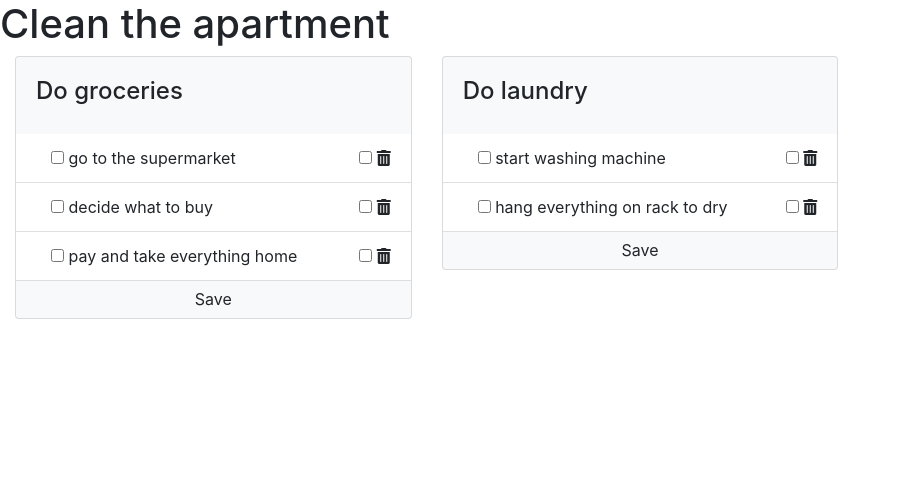
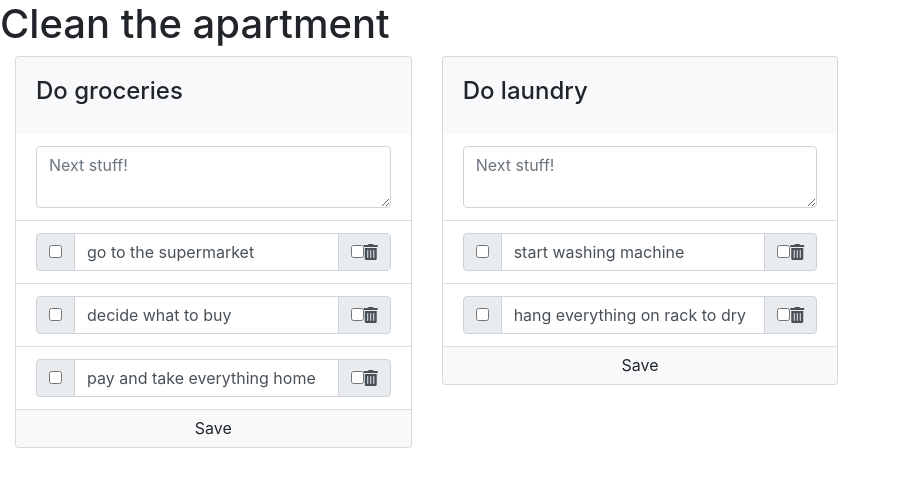
Before and after one commit to Frejasari/productivity, a Node server app: page /project/show/60000000000000000000000a in a window 1280 px wide. Shown: the top 487 px of the page, without its empty margins (0-899 px from the left). Run offline with Node 20, Linux system fonts and the light colour scheme; data comes from the database, SQL or seed files in the repository; style sheets or scripts are compiled from the project's sources; some libraries are stand-ins or nearby versions.

Commit message:
let user edit and add toDos

```diff
--- a/routes/project.js
+++ b/routes/project.js
@@ -14,7 +14,6 @@ router.get("/show/:projectId", (req, res, next) => {
 
 //#region create new Project
 router.get("/new-project", (req, res, next) => {
-  console.log("NEW PROJECT!");
   res.render("project/newproject");
 });
 
@@ -37,21 +36,34 @@ function createAndSaveNewProject(project, userId) {
 router.post("/modifyContent/:projectId/:packageId", (req, res, next) => {
   let deletedItems = [];
   let checkedItems = [];
+  let values = [];
+  let newTodo;
+
   for (var key in req.body) {
     if (key.includes("delete")) deletedItems.push(key.slice(7));
+    else if (key.includes("value")) values.push({ _id: key.slice(6), task: req.body[key] });
+    else if (key === "new-todo") newTodo = { task: req.body[key] };
     else checkedItems.push(key);
   }
+
   TaskPackage.findById(req.params.packageId).then(taskPackage => {
     let toDos = taskPackage.toDos;
     for (let i = toDos.length - 1; i >= 0; i--) {
       let todo = toDos[i];
       todo.isDone = false;
-      if (deletedItems.includes(todo._id.toString())) {
+      let currId = todo._id.toString();
+      if (deletedItems.includes(currId)) {
         toDos.id(todo._id).remove();
         continue;
       } else if (checkedItems.includes(todo._id.toString())) todo.isDone = true;
+      values.forEach(value => {
+        if (value._id === currId) {
+          todo.task = value.task;
+        }
+      });
     }
-    taskPackage.save().then(taskPackage => {
+    toDos.push(newTodo);
+    taskPackage.save().then(_ => {
       res.redirect(`/project/show/${req.params.projectId}`);
     });
   });
--- a/views/project/project.hbs
+++ b/views/project/project.hbs
@@ -9,23 +9,32 @@
         <div class=" card bg-light">
           <div class="card-body">
             <h4>{{this.name}}</h5>
+
           </div>
           <form action="/project/modifyContent/{{@root.project._id}}/{{this._id}}" method="POST">
             <ul class="list-group list-group-flush">
-
+              <li class="list-group-item to-do-item">
+                <textarea type="text" class="form-control" name="new-todo" placeholder="Next stuff!"></textarea>
+              </li>
               {{#each toDos}}
-                <div class="list-group-item to-do-item">
-                  <span class="col-6">
-                    <input type="checkbox" {{#if isDone}} checked="checked" {{/if}} id= {{_id}} name= {{_id}} value="true">
-                    <label class="form-check-label" for= {{_id}}>{{task}}</label>
-                  </span>
-                  <span class="float-right">
-                    <input type="checkbox" id="delete-{{_id}}" name="delete-{{_id}}" value="true">
-                    <label class="form-check-label" for= {{_id}}>
-                      <i class="fas fa-trash-alt"></i>
-                  </span>
-                  </label>
-                </div>
+                <li class="list-group-item to-do-item">
+                  <div class="input-group">
+                    <div class="input-group-prepend">
+                      <div class="input-group-text">
+                        <input type="checkbox" {{#if isDone}} checked="checked" {{/if}} id= {{_id}} name= {{_id}} value="true">
+                      </div>
+                    </div>
+                    <input type="text" class="form-control" value="{{task}}" name="value-{{_id}}">
+                    <div class="input-group-append">
+                      <div class="input-group-text">
+                        <input type="checkbox" id="delete-{{_id}}" name="delete-{{_id}}" value="true">
+                        <label class="form-check-label" for="delete-{{_id}}">
+                          <i class="fas fa-trash-alt"></i>
+                        </label>
+                      </div>
+                    </div>
+                  </div>
+                </li>
               {{/each}}
               <button type="submit" class="btn">Save</button>
             </ul>
```
